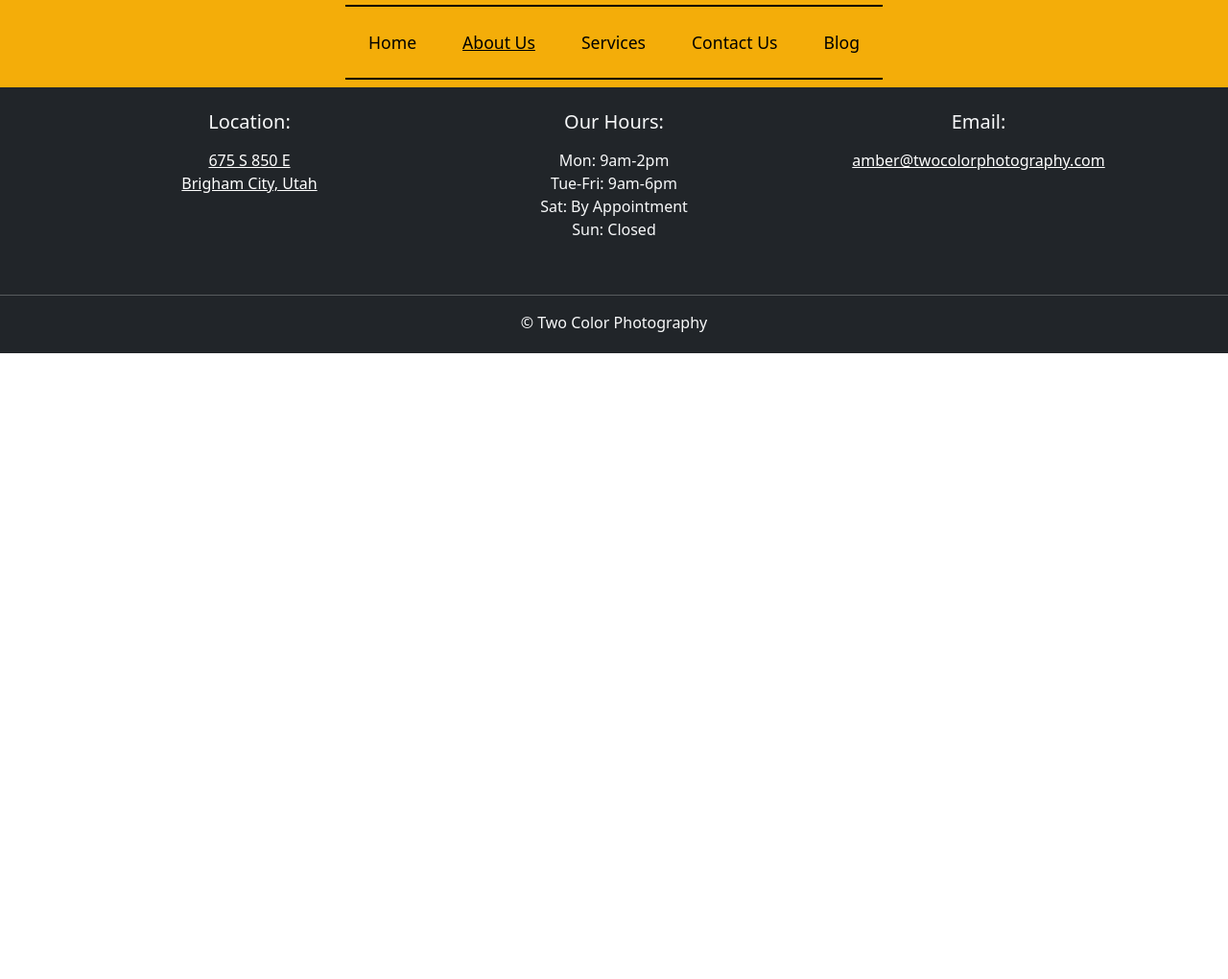
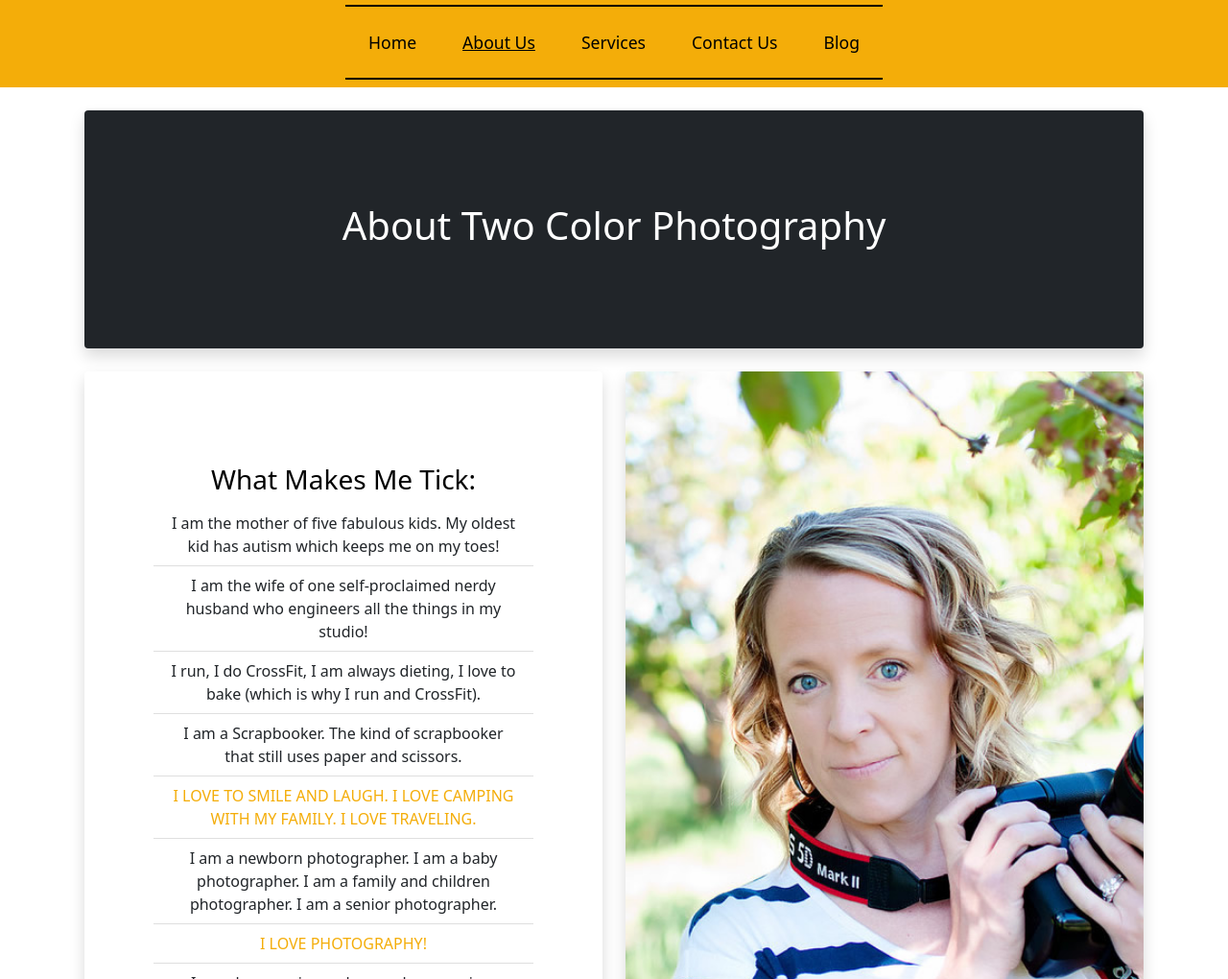
Before and after one commit to WSU-SoC-WEB2890-CU/web2890-project-2-AlexHadfield, a website built with Vite: page src/aboutUs.html in a window 1280 px wide. Shown: the part 80-1100 px from the top of the page at 96% size. Before the commit the page ends 800 px from the top, so only its background shows below. Built offline with nearby package versions, Linux system fonts and the light colour scheme.

Commit message:
About Us

```diff
--- a/src/aboutUs.html
+++ b/src/aboutUs.html
@@ -44,7 +44,64 @@
   </nav>
 
   <div id="bodyMargin">
-    <!-- Start Here -->
+    <section id="title">
+      <div class="p-5 m-4 bg-dark text-white text-center shadow rounded">
+        <div class="container-fluid py-5">
+          <h1>About Two Color Photography</h1>
+        </div>
+      </div>
+    </section>
+
+    <section id="howStarted">
+      <div class="row text-center align-items-stretch">
+        <div class="col-md-6 d-flex">
+          <div class="p-5 w-100 me-lg-0 me-md-2 mx-4 mb-4 bg-white text-black shadow d-flex align-items-center justify-content-center rounded" id="howStartText">
+            <!-- Text -->
+            <div class="container-fluid py-5">
+              <h3>What Makes Me Tick:</h3>
+              <ul class="list-group list-group-flush">
+                <li class="list-group-item">I am the mother of five fabulous kids. My oldest kid has autism which keeps me on my toes!</li>
+                <li class="list-group-item">I am the wife of one self-proclaimed nerdy husband who engineers all the things in my studio!</li>
+                <li class="list-group-item">I run, I do CrossFit, I am always dieting, I love to bake (which is why I run and CrossFit).</li>
+                <li class="list-group-item">I am a Scrapbooker. The kind of scrapbooker that still uses paper and scissors.</li>
+                <li class="list-group-item text-primary">I LOVE TO SMILE AND LAUGH. I LOVE CAMPING WITH MY FAMILY. I LOVE TRAVELING.</li>
+                <li class="list-group-item">I am a newborn photographer. I am a baby photographer. I am a family and children photographer. I am a senior photographer.</li>
+                <li class="list-group-item text-primary">I LOVE PHOTOGRAPHY!</li>
+                <li class="list-group-item">I am always going… always, always, going.</li>
+              </ul>
+            </div>
+          </div>
+        </div>
+        <div class="col-md-6 d-flex">
+          <div class="ms-lg-0 ms-md-2 mx-4 mb-4 bg-white text-black shadow d-flex align-items-center justify-content-center rounded" id="howStartImage">
+            <!-- Photo -->
+            <img src="images/amber.jpg" alt="Baby peeking out from towel" class="rounded">
+          </div>
+        </div>
+        <div class="col-md-12 d-flex">
+          <div class="p-5 w-100 mx-4 mb-4 bg-white text-black shadow d-flex align-items-center justify-content-center rounded" id="howStartBody">
+            <!-- Text -->
+            <div class="container-fluid py-5">
+              <i class="fa-solid fa-camera-retro fa-4x pb-5"></i>
+
+              <p class="text-start">I am a photographer with a passion for capturing life's precious moments. My father was a second-generation printer, so I grew up immersed in the world of graphics and print. This exposure ignited my love of photography, and I began taking my own photographs while working as a graphic designer at Utah State University.</p>
+
+              <p class="text-start">As a graphic designer, I used stock photography that sometimes didn't meet my standards. So, I decided to take matters into my own hands and started taking my own photographs. It was during this time that I discovered my love of photography and realized that I had a talent for it.</p>
+
+              <p class="text-start">I transitioned into wedding photography when a friend asked me to do a wedding by saying “We aren’t going to hire another photographer, so it’s either you or no one. I figured that I was better than having no photographer, and that same friend hired me for another daughter's wedding. Word of mouth quickly spread, and soon, I found myself in demand for weddings and other family events.</p>
+
+              <p class="text-start">However, it was the birth of my own children that really ignited my passion for photography, especially newborn photography. I soon became a specialist in capturing all the milestones of a baby's first year, from maternity photos to birth stories and everything in between.</p>
+
+              <p class="text-start">I am also a photographer and area coordinator for the Now I Lay Me Down To Sleep organization, which provides the gift of remembrance photography for families who are suffering the loss of a baby. This work is incredibly meaningful and important to me, and I believe it is the best thing I can do with my camera.</p>
+
+              <p class="text-start">People often wonder about the name of my company, Two Color Photography. It's a play on words based on my first and last name, both of which are colors. My first name, Amber, is a warm, golden hue, while my last name, Rust, is a reddish-brown color. Together, they make a unique and memorable name for my photography business.</p>
+
+              <p class="text-start">Overall, my journey to becoming a photographer is a testament to the power of following your passions and using your skills to make a difference in the world.</p>
+            </div>
+          </div>
+        </div>
+      </div>
+    </section>
   </div>
 
   <footer class="bg-dark text-light">
--- a/src/stylesheets/main.scss
+++ b/src/stylesheets/main.scss
@@ -40,7 +40,15 @@ $secondary: $forest-green;
         margin-right: 0 !important;
     }
 
+    #howStartText {
+        margin-right: 0 !important;
+    }
+
     #callText {
+        margin-left: 0 !important;
+    }
+
+    #howStartImage {
         margin-left: 0 !important;
     }
 }
@@ -112,6 +120,12 @@ $secondary: $forest-green;
     object-fit: cover;
 }
 
+#howStarted img {
+    width: 100%;
+    height: 100%;
+    object-fit: cover;
+}
+
 #callToAction a {
     width: 100%;
 }
```
Also changed, not shown: src/images/amber.jpg (added).
